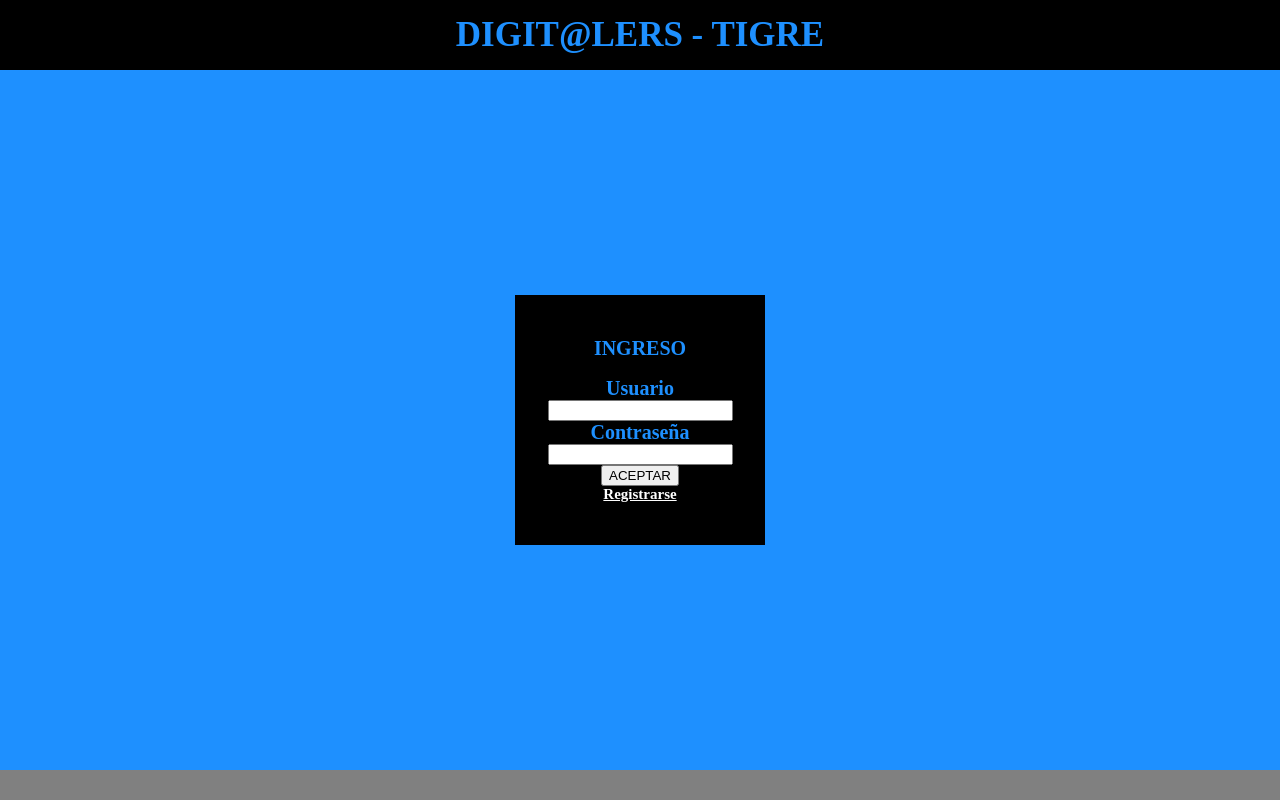
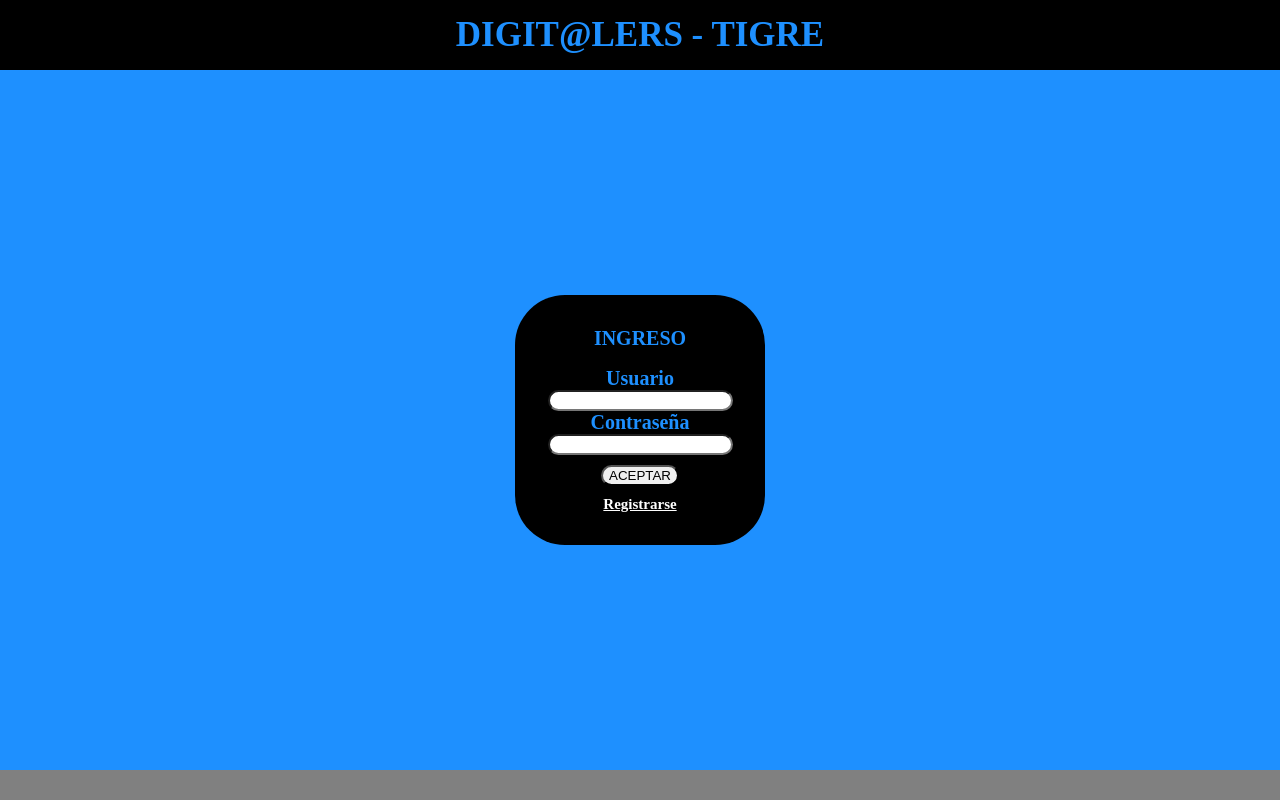
Before and after one commit to dalaniz/dgtigre, a PHP site: page /riper/login.php in a window 1280 px wide. Run offline with PHP 8.4, Linux system fonts and the light colour scheme.

Commit message:
leves cambios a mi login

```diff
--- a/css/common.css
+++ b/css/common.css
@@ -3,6 +3,7 @@
 	  display: grid;
 	  height: 100vh;
 	  margin: 0;
+	  font-family: serif;
 	  /*place-items: center center;*/
 	}
 
--- a/riper/login.php
+++ b/riper/login.php
@@ -20,7 +20,7 @@ $msg = isset($_GET['msg']) ? $_GET['msg'] : "";
 		color: DodgerBlue;
 		font-size: 20px;
 		font-weight: bold;
-		/*border-radius: 25px;*/
+		border-radius: 50px;
 	}
 	.opcion-login:hover {
 		background-color: #d8d0d0;
@@ -41,10 +41,10 @@ $msg = isset($_GET['msg']) ? $_GET['msg'] : "";
 		<label style="height: 40px; background-color: black; color: DodgerBlue;">INGRESO</label>
 
 		<label>Usuario</label>
-		<input type="text" id="user" name="user" />
+		<input style="border-radius:50px" type="text" id="user" name="user" />
 		<label>Contrase&ntilde;a</label>
-		<input type="password" id="pwd" name="pwd"/>
-		<input type="submit" value="ACEPTAR" id="loginButton" />
+		<input style="border-radius:50px" type="password" id="pwd" name="pwd"/>
+		<input style="border-radius:50px; margin:10px" type="submit" value="ACEPTAR" id="loginButton" />
 		<a style="color: white; font-size:15px;" href="registro.php">Registrarse</a>
 	</div>
 	</form>
```
